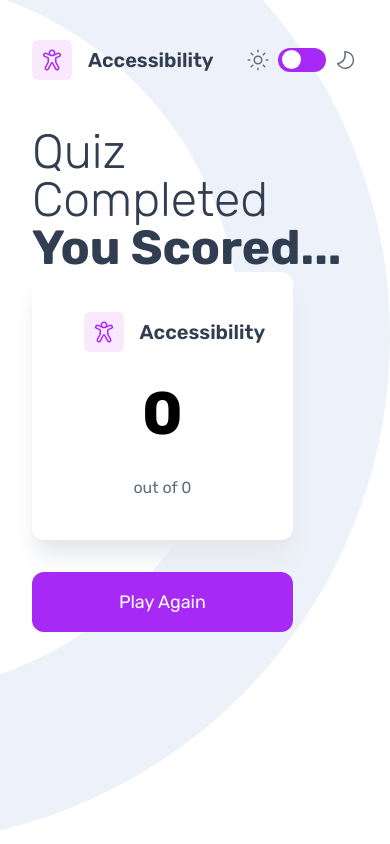
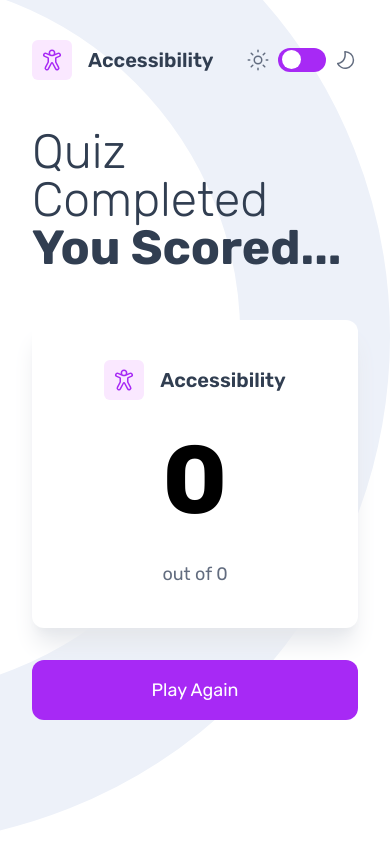
Before and after one commit to duncan-chege/frontend-quiz, a Next.js app: page /accessibility/final-score in a window 390 px wide. Built offline with nearby package versions, Linux system fonts and the light colour scheme.

Commit message:
change screen sizes to be more responsive

```diff
--- a/app/layout.tsx
+++ b/app/layout.tsx
@@ -16,7 +16,7 @@ export default function RootLayout({
 }>) {
   return (
     <html lang="en">
-      <body className="pt-10 pb-4 px-8 md:px-20 lg:px-36 bg-cover bg-center min-h-screen bg-[url('/pattern-background-mobile-light.svg')] md:bg-[url('/pattern-background-tablet-light.svg')] xl:bg-[url('/pattern-background-desktop-light.svg')]">
+      <body className="pt-10 pb-4 px-8 md:px-20 xl:px-36 bg-cover bg-center min-h-screen bg-[url('/pattern-background-mobile-light.svg')] md:bg-[url('/pattern-background-tablet-light.svg')] xl:bg-[url('/pattern-background-desktop-light.svg')]">
         <QuizProvider>
           <Header />
           {children}
--- a/components/ScoreScreen.tsx
+++ b/components/ScoreScreen.tsx
@@ -33,7 +33,7 @@ export default function ScoreScreen() {
           <span className="font-bold">You Scored...</span>
         </h1>
       </div>
-      <div className="w-4/5">
+      <div className="w-full md:w-4/5 lg:w-full xl:w-4/5 mt-12 md:mt-12 lg:mt-0">
         <div className="flex flex-col items-center gap-y-8 shadow-xl shadow-gray-200 bg-white rounded-xl py-10 px-16">
           <div className="flex items-center gap-x-4">
             <Image
@@ -45,8 +45,8 @@ export default function ScoreScreen() {
               {title}
             </h1>
           </div>
-          <p className="font-bold text-6xl">{score}</p>
-          <p className="text-grey-navy">out of {totalQuestions}</p>
+          <p className="font-bold text-8xl">{score}</p>
+          <p className="text-grey-navy text-lg">out of {totalQuestions}</p>
         </div>
 
         <Link href="/">
```
